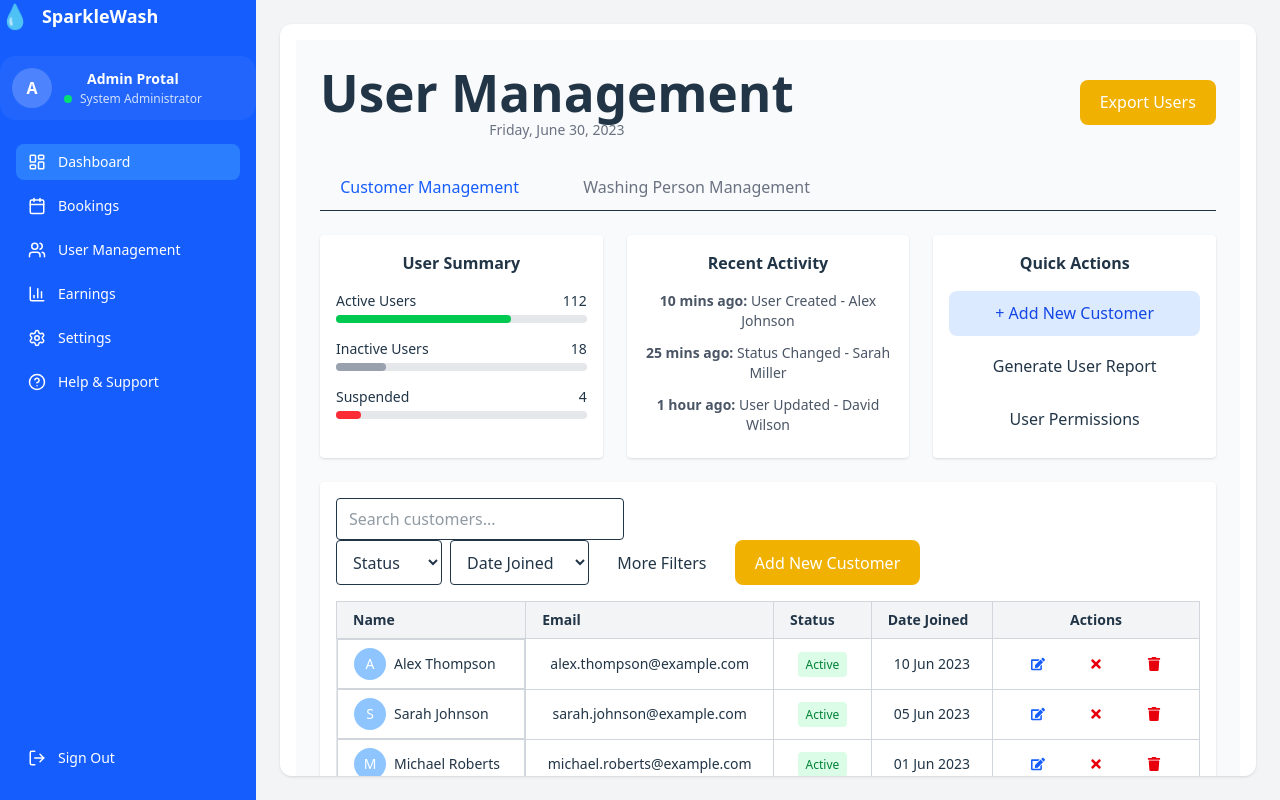
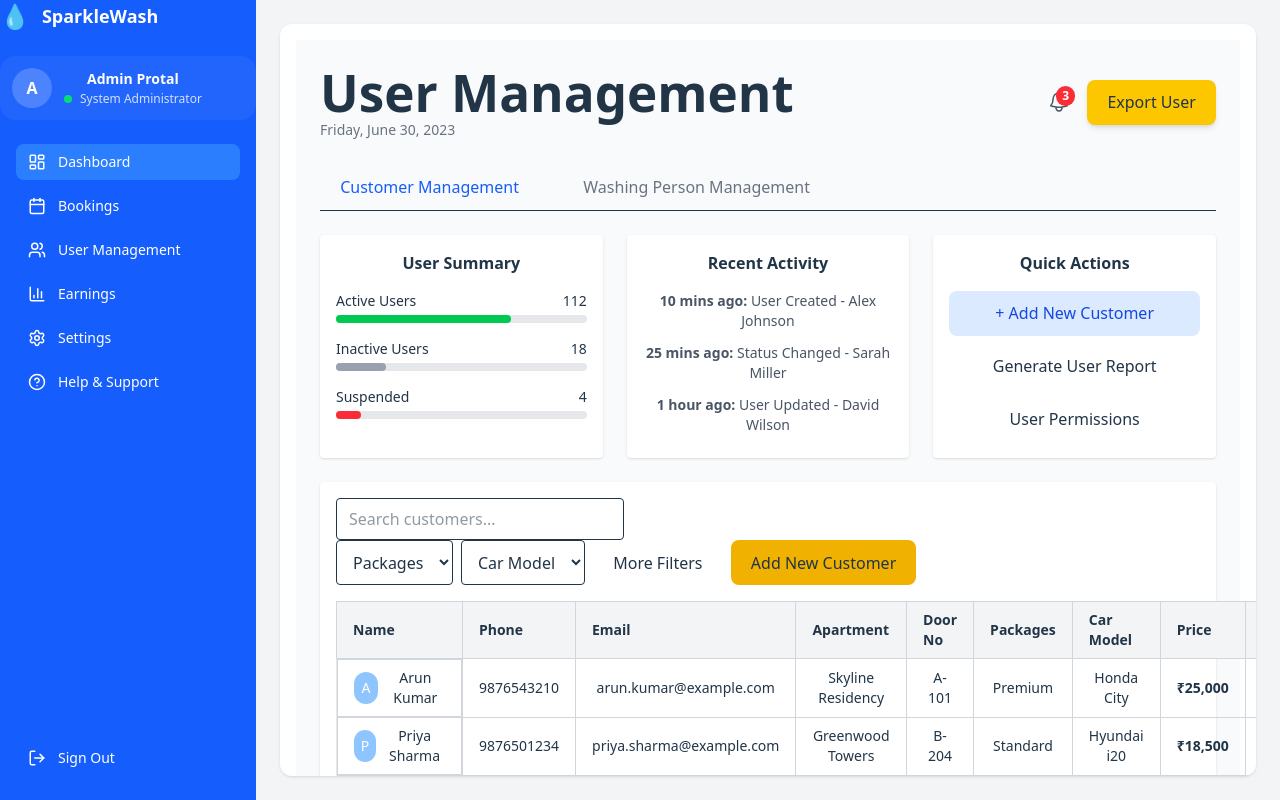
Before and after one commit to Priyadarshini242/sparkle-wash, a React (Vite) app: page /admin in a window 1280 px wide. Built offline with nearby package versions, Linux system fonts and the light colour scheme.

Commit message:
changes files

```diff
--- a/src/components/HeaderCard.jsx
+++ b/src/components/HeaderCard.jsx
@@ -28,7 +28,7 @@ export default function HeaderCard() {
           </div>
 
           {/* View Schedule Button */}
-          <button className="bg-yellow-400 hover:bg-yellow-500 text-white font-semibold px-5 py-2 rounded-lg shadow-md">
+          <button className="bg-yellow-400 hover:bg-yellow-500 text-blue font-semibold px-5 py-2 rounded-lg shadow-md">
             View Schedule
           </button>
         </div>
@@ -69,7 +69,7 @@ export default function HeaderCard() {
             Busy
           </span>
         </div>
-         </div>
-        </div>
+       </div>
+      </div>
   );
 }
--- a/src/components/Usermanagement.jsx
+++ b/src/components/Usermanagement.jsx
@@ -2,74 +2,154 @@
 
 import React, { useState } from "react";
 import { FaEdit, FaTrash, FaTimes } from "react-icons/fa";
+import { BellIcon } from "@heroicons/react/24/outline";
 
-const users = [
-  { name: "Alex Thompson", email: "alex.thompson@example.com", status: "Active", dateJoined: "10 Jun 2023" },
-  { name: "Sarah Johnson", email: "sarah.johnson@example.com", status: "Active", dateJoined: "05 Jun 2023" },
-  { name: "Michael Roberts", email: "michael.roberts@example.com", status: "Active", dateJoined: "01 Jun 2023" },
-  { name: "Emily Chen", email: "emily.chen@example.com", status: "Inactive", dateJoined: "28 May 2023" },
-  { name: "Robert Brown", email: "robert.brown@example.com", status: "Active", dateJoined: "25 May 2023" },
-  { name: "Jennifer Lopez", email: "jennifer.lopez@example.com", status: "Active", dateJoined: "22 May 2023" },
-  { name: "David Wilson", email: "david.wilson@example.com", status: "Inactive", dateJoined: "18 May 2023" },
+const customers = [
+  {
+    name: "Arun Kumar",
+    phone: "9876543210",
+    email: "arun.kumar@example.com",
+    apartment: "Skyline Residency",
+    doorNo: "A-101",
+    packages: "Premium",
+    carModel: "Honda City",
+    price: "₹25,000",
+    vehicleNo: "KA05MQ 5678",
+    SubscriptionStartDate: "01/06/2025",
+    SubscriptionEndDate: "06/06/2024",
+     pendingwashes: "1",
+     completedwashes: "3",
+  },
+  {
+    name: "Priya Sharma",
+    phone: "9876501234",
+    email: "priya.sharma@example.com",
+    apartment: "Greenwood Towers",
+    doorNo: "B-204",
+    packages: "Standard",
+    carModel: "Hyundai i20",
+    price: "₹18,500",
+    vehicleNo: "TN28FP 0128",
+    SubscriptionStartDate: "28/06/2025",
+    SubscriptionEndDate: "01/06/2025",
+    pendingwashes: "3",
+     completedwashes: "1",
+  },
+  {
+    name: "Rahul Verma",
+    phone: "9988776655",
+    email: "rahul.verma@example.com",
+    apartment: "Lake View Apartments",
+    doorNo: "C-305",
+    packages: "Basic",
+    carModel: "Maruti Swift",
+    price: "₹12,000",
+    vehicleNo: "MH12DE 1432",
+    SubscriptionStartDate: "14/05/2021",
+    SubscriptionEndDate: "28/06/2025",
+     pendingwashes: "2",
+     completedwashes: "2",
+  },
 ];
 
 function Usermanagement() {
   const [activeTab, setActiveTab] = useState("customers");
 
   return (
-    <div className="p-6 bg-gray-50 max-h-screen">
+    <div className="p-6 bg-gray-50 min-h-screen">
+      {/*Tob Header */}
       <header className="flex justify-between items-center mb-6">
         <div>
           <h1 className="text-2xl font-bold">User Management</h1>
-          <p className="text-sm text-gray-500">Friday, June 30, 2023</p>
+          <p className="text-gray-500 text-start text-sm">Friday, June 30, 2023</p>
         </div>
-        <button className="bg-yellow-500 text-white px-4 py-2 rounded hover:bg-yellow-600 flex items-center">
-          Export Users
-        </button>
+         {/* Notifications + Button */}
+        <div className="flex items-center gap-4">
+          {/* Notification Bell */}
+          <div className="relative">
+            <BellIcon className="h-6 w-6 text-gray-600" />
+            <span className="absolute -top-1 -right-1 bg-red-500 text-white text-xs font-bold px-1.5 py-0.5 rounded-full">
+              3
+            </span>
+          </div>
+
+          {/* View Schedule Button */}
+          <button className="bg-yellow-400 hover:bg-yellow-500 text-blue font-semibold px-5 py-2 rounded-lg shadow-md">
+            Export User
+          </button>
+        </div>
       </header>
 
       {/* Tabs */}
       <div className="border-b mb-6">
         <nav className="flex space-x-6">
-          <button onClick={() => setActiveTab("customers")} className={`pb-2 ${activeTab === "customers" ? "border-b-2 border-blue-600 text-blue-600" : "text-gray-500"}`}>
+          <button
+            onClick={() => setActiveTab("customers")}
+            className={`pb-2 ${
+              activeTab === "customers"
+                ? "border-b-2 border-blue-600 text-blue-600"
+                : "text-gray-500"
+            }`}
+          >
             Customer Management
           </button>
-          <button onClick={() => setActiveTab("washing")} className={`pb-2 ${activeTab === "washing" ? "border-b-2 border-blue-600 text-blue-600" : "text-gray-500"}`}>
+          <button
+            onClick={() => setActiveTab("washing")}
+            className={`pb-2 ${
+              activeTab === "washing"
+                ? "border-b-2 border-blue-600 text-blue-600"
+                : "text-gray-500"
+            }`}
+          >
             Washing Person Management
           </button>
         </nav>
       </div>
 
+      {/* Summary + Activity + Quick Actions */}
       <div className="grid grid-cols-1 md:grid-cols-3 gap-6 mb-6">
         <UserSummary />
         <RecentActivity />
         <QuickActions />
       </div>
 
+      {/* Table section */}
       <div className="bg-white p-4 rounded shadow">
+        {/* Search + Filters */}
         <div className="flex flex-wrap justify-between items-center mb-4">
-          <input type="text" placeholder="Search customers..." className="border rounded px-3 py-2 w-full md:w-1/3 mb-2 md:mb-0" />
+          <input
+            type="text"
+            placeholder="Search customers..."
+            className="border rounded px-3 py-2 w-full md:w-1/3 mb-2 md:mb-0"
+          />
           <div className="flex gap-2">
             <select className="border rounded px-3 py-2">
-              <option>Status</option>
-              <option>Active</option>
-              <option>Inactive</option>
+              <option>Packages</option>
+              <option>Premium</option>
+              <option>Standard</option>
+              <option>Basic</option>
             </select>
             <select className="border rounded px-3 py-2">
-              <option>Date Joined</option>
-              <option>Last 7 days</option>
-              <option>Last 30 days</option>
+              <option>Car Model</option>
+              <option>Honda</option>
+              <option>Hyundai</option>
+              <option>Maruti</option>
             </select>
             <button className="border rounded px-3 py-2">More Filters</button>
-            <button className="bg-yellow-500 text-white px-4 py-2 rounded hover:bg-yellow-600">Add New Customer</button>
+            <button className="bg-yellow-500 text-blue px-4 py-2 rounded hover:bg-yellow-600">
+              Add New Customer
+            </button>
           </div>
         </div>
 
-        <UserTable />
+        {/* Table */}
+        <CustomerTable />
       </div>
     </div>
   );
 }
+
+/* --- Components --- */
 
 const UserSummary = () => (
   <div className="bg-white p-4 rounded shadow">
@@ -124,43 +204,62 @@ const QuickActions = () => (
   </div>
 );
 
-const UserTable = () => (
+const CustomerTable = () => (
   <div>
     <table className="w-full table-auto border-collapse border border-gray-200 text-sm">
       <thead>
         <tr className="bg-gray-100">
           <th className="border border-gray-300 px-4 py-2 text-left">Name</th>
+          <th className="border border-gray-300 px-4 py-2 text-left">Phone</th>
           <th className="border border-gray-300 px-4 py-2 text-left">Email</th>
-          <th className="border border-gray-300 px-4 py-2 text-left">Status</th>
-          <th className="border border-gray-300 px-4 py-2 text-left">Date Joined</th>
-          <th className="border border-gray-300 px-4 py-2 text-center">Actions</th>
+          <th className="border border-gray-300 px-4 py-2 text-left">Apartment</th>
+          <th className="border border-gray-300 px-4 py-2 text-left">Door No</th>
+          <th className="border border-gray-300 px-4 py-2 text-left">Packages</th>
+          <th className="border border-gray-300 px-4 py-2 text-left">Car Model</th>
+          <th className="border border-gray-300 px-4 py-2 text-left">Price</th>
+          <th className="border border-gray-300 px-4 py-2 text-center">vehicle No</th>
+          <th className="border border-gray-300 px-4 py-2 text-center">Subscription StartDate</th>
+          <th className="border border-gray-300 px-4 py-2 text-center">Subscription EndDate</th>
+          <th className="border border-gray-300 px-4 py-2 text-center">Pending Washes</th>
+          <th className="border border-gray-300 px-4 py-2 text-center">Completed Washes</th>
+
         </tr>
       </thead>
       <tbody>
-        {users.map((user, idx) => (
+        {customers.map((cust, idx) => (
           <tr key={idx} className="hover:bg-gray-50">
             <td className="border border-gray-300 px-4 py-2 flex items-center space-x-2">
-              <div className="w-8 h-8 bg-blue-300 rounded-full flex items-center justify-center text-white uppercase">{user.name.charAt(0)}</div>
-              <span>{user.name}</span>
+              <div className="w-8 h-8 bg-blue-300 rounded-full flex items-center justify-center text-white uppercase">
+                {cust.name.charAt(0)}
+              </div>
+              <span>{cust.name}</span>
             </td>
-            <td className="border border-gray-300 px-4 py-2">{user.email}</td>
-            <td className="border border-gray-300 px-4 py-2">
-              <span className={`px-2 py-1 rounded text-xs ${user.status === "Active" ? "bg-green-100 text-green-700" : "bg-gray-100 text-gray-600"}`}>
-                {user.status}
-              </span>
-            </td>
-            <td className="border border-gray-300 px-4 py-2">{user.dateJoined}</td>
-            <td className="border border-gray-300 px-4 py-2 text-center space-x-2">
+            <td className="border border-gray-300 px-4 py-2">{cust.phone}</td>
+            <td className="border border-gray-300 px-4 py-2">{cust.email}</td>
+            <td className="border border-gray-300 px-4 py-2">{cust.apartment}</td>
+            <td className="border border-gray-300 px-4 py-2">{cust.doorNo}</td>
+            <td className="border border-gray-300 px-4 py-2">{cust.packages}</td>
+            <td className="border border-gray-300 px-4 py-2">{cust.carModel}</td>
+            <td className="border border-gray-300 px-4 py-2 font-semibold">{cust.price}</td>
+            <td className="border border-gray-300 px-4 py-2 font-semibold">{cust.vehicleNo}</td>
+            <td className="border border-gray-300 px-4 py-2 font-semibold">{cust.SubscriptionStartDate}</td>
+            <td className="border border-gray-300 px-4 py-2 font-semibold">{cust.SubscriptionEndDate}</td>
+             <td className="border border-gray-300 px-4 py-2 font-semibold">{cust.pendingwashes}</td>
+              <td className="border border-gray-300 px-4 py-2 font-semibold">{cust.completedwashes}</td>
+
+            {/* <td className="border border-gray-300 px-4 py-2 text-center space-x-2">
               <button className="text-blue-600 hover:text-blue-800"><FaEdit /></button>
               <button className="text-red-600 hover:text-red-800"><FaTimes /></button>
               <button className="text-red-600 hover:text-red-800"><FaTrash /></button>
-            </td>
+            </td> */}
           </tr>
         ))}
       </tbody>
     </table>
+
+    {/* Pagination */}
     <div className="flex justify-between items-center mt-4 text-gray-600 text-sm">
-      <div>Showing 7 of 134 results</div>
+      <div>Showing {customers.length} of 134 results</div>
       <div className="flex items-center space-x-2">
         <button className="border px-3 py-1 rounded hover:bg-gray-100">&lt;</button>
         <button className="border px-3 py-1 rounded bg-blue-500 text-white">1</button>
```
Also changed, not shown: src/components/DashBoardEarning.jsx (+14 -1 lines).
